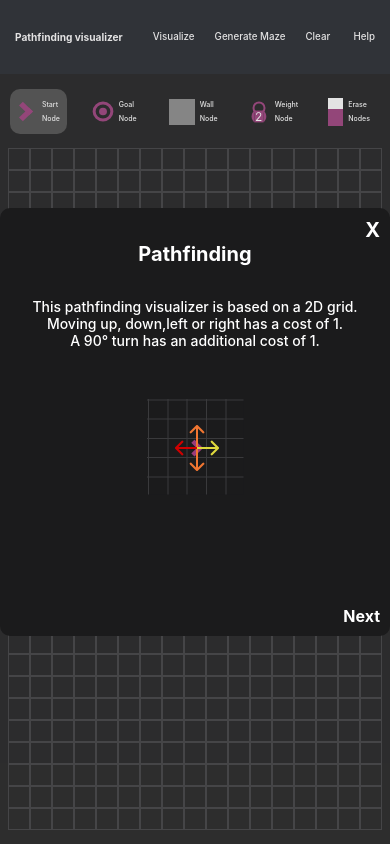
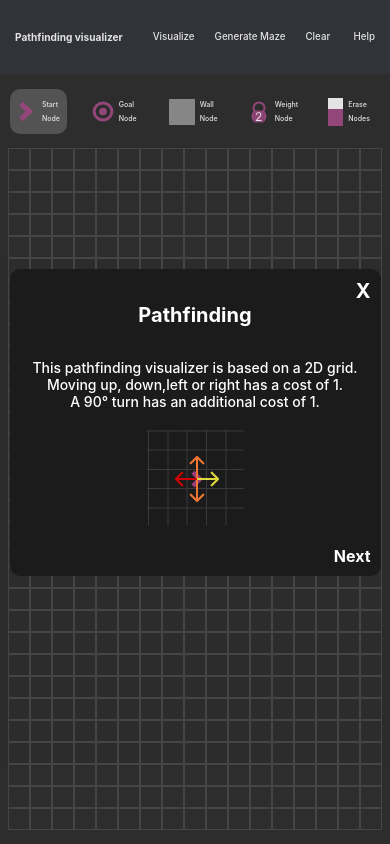
Before and after one commit to reddcarp/pathfinding-visualizer, a React (Create React App) app: page / in a window 390 px wide. Built offline with nearby package versions, Linux system fonts and the light colour scheme.

Commit message:
[Tutorial] responsive

```diff
--- a/src/components/modal/tutorial/index.tsx
+++ b/src/components/modal/tutorial/index.tsx
@@ -40,7 +40,11 @@ function Tutorial(props: TutorialProps) {
             Moving up, down,left or right has a cost of 1. <br />A 90° turn has
             an additional cost of 1.
           </div>
-          <img style={{ marginTop: 50 }} src={p1Image} alt="pathfinding" />
+          <img
+            style={{ marginTop: 20, marginBottom: 20 }}
+            src={p1Image}
+            alt="pathfinding"
+          />
         </SubPage>
       )}
       {pageIdx === 1 && (
@@ -57,7 +61,7 @@ function Tutorial(props: TutorialProps) {
             grid.
           </div>
           <img
-            style={{ marginTop: 10 }}
+            style={{ marginTop: 10, width: "100%" }}
             src={p2Image}
             alt="node type selection"
           />
@@ -65,7 +69,11 @@ function Tutorial(props: TutorialProps) {
             With the weight node selected, clicking on it again will change the
             node's weight (as displayed on it)
           </div>
-          <img style={{ marginTop: 13 }} src={p2Gif} alt="weight selection" />
+          <img
+            style={{ marginTop: 13, marginBottom: 20, height: "30%" }}
+            src={p2Gif}
+            alt="weight selection"
+          />
         </SubPage>
       )}
       {pageIdx === 2 && (
@@ -81,7 +89,11 @@ function Tutorial(props: TutorialProps) {
             Once a node type selected, click on the grid to place it <br />
             or click and drag to place multiple nodes.
           </div>
-          <img style={{ marginTop: 10 }} src={p3Gif} alt="wall placement" />
+          <img
+            style={{ marginTop: 10, marginBottom: 20, width: "100%" }}
+            src={p3Gif}
+            alt="wall placement"
+          />
         </SubPage>
       )}
       {pageIdx === 3 && (
@@ -99,7 +111,7 @@ function Tutorial(props: TutorialProps) {
             the animation will then start.
           </div>
           <img
-            style={{ marginTop: 70 }}
+            style={{ marginTop: 20, marginBottom: 20, width: "100%" }}
             src={p4Image}
             alt="visualization options"
           />
@@ -119,7 +131,7 @@ function Tutorial(props: TutorialProps) {
             on the desired option in the list.
           </div>
           <img
-            style={{ marginTop: 77 }}
+            style={{ marginTop: 20, marginBottom: 20 }}
             src={p5Image}
             alt="aditionnal options"
           />
@@ -137,7 +149,11 @@ function Tutorial(props: TutorialProps) {
           <div id="text">
             To rewatch this tutorial you can click on the help option.
           </div>
-          <img style={{ marginTop: 77 }} src={p6Image} alt="Help options" />
+          <img
+            style={{ marginTop: 20, marginBottom: 20 }}
+            src={p6Image}
+            alt="Help options"
+          />
         </SubPage>
       )}
     </>
--- a/src/hooks/usePathfinding/index.tsx
+++ b/src/hooks/usePathfinding/index.tsx
@@ -424,7 +424,7 @@ const usePathfinding = () => {
         nodeArrayAllWalls(() =>
           setTimeout(
             () => visualizeMazeGeneration(mazePathsInOrder, "open"),
-            1000
+            700
           )
         );
         break;
--- a/src/styles/index.css
+++ b/src/styles/index.css
@@ -70,9 +70,10 @@ code {
 #modal {
   border-radius: 10px;
   background-color: var(--color-modal);
-  width: 437px;
-  height: 408px;
+  width: 90vw;
   padding: 10px;
+  display: flex;
+  flex-direction: column;
 }
 
 #sub-page {
```
